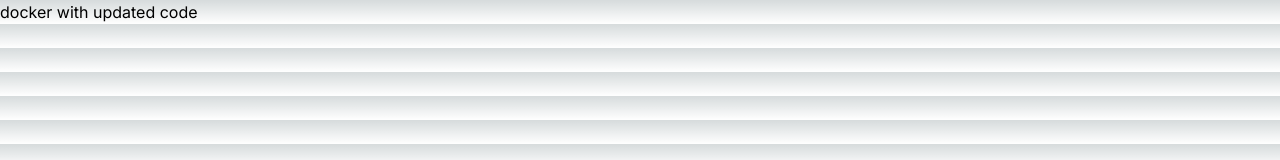
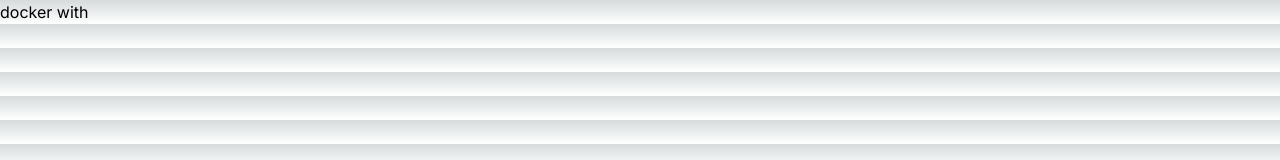
Before and after one commit to Rohed-Appnap/pipeline-demo, a Next.js app: page / in a window 1280 px wide. Shown: the top 160 px of the page. Built offline with nearby package versions, Linux system fonts and the light colour scheme.

Commit message:
new token added

```diff
--- a/app/page.js
+++ b/app/page.js
@@ -2,6 +2,6 @@ import Image from 'next/image'
 
 export default function Home() {
   return (
-   <div>docker with updated code</div>
+   <div>docker with </div>
   )
 }
```
